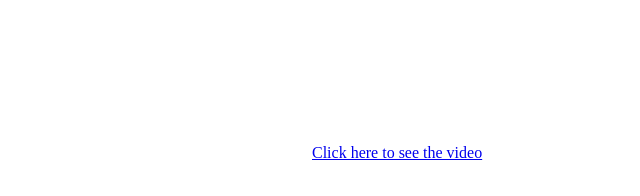
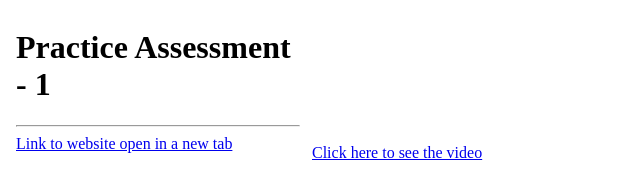
Before and after one commit to Ambika1220/Handson3, a plain HTML site: page index.html in a window 1280 px wide. Shown: the whole page, without its empty margins (0-640 px from the left). Drawn offline with Linux system fonts and the light colour scheme.

Commit message:
Update index.html

```diff
--- a/index.html
+++ b/index.html
@@ -7,7 +7,7 @@
     <title>Document</title>
 </head>
 <body>
-    <iframe src="./index.html" frameborder="0"></iframe>
+    <iframe src="./index2.html" frameborder="0"></iframe>
     <a href="./1636443426976-HTML+-+2 (1).mov"> Click here to see the video</a>
 </body>
 </html>
```
